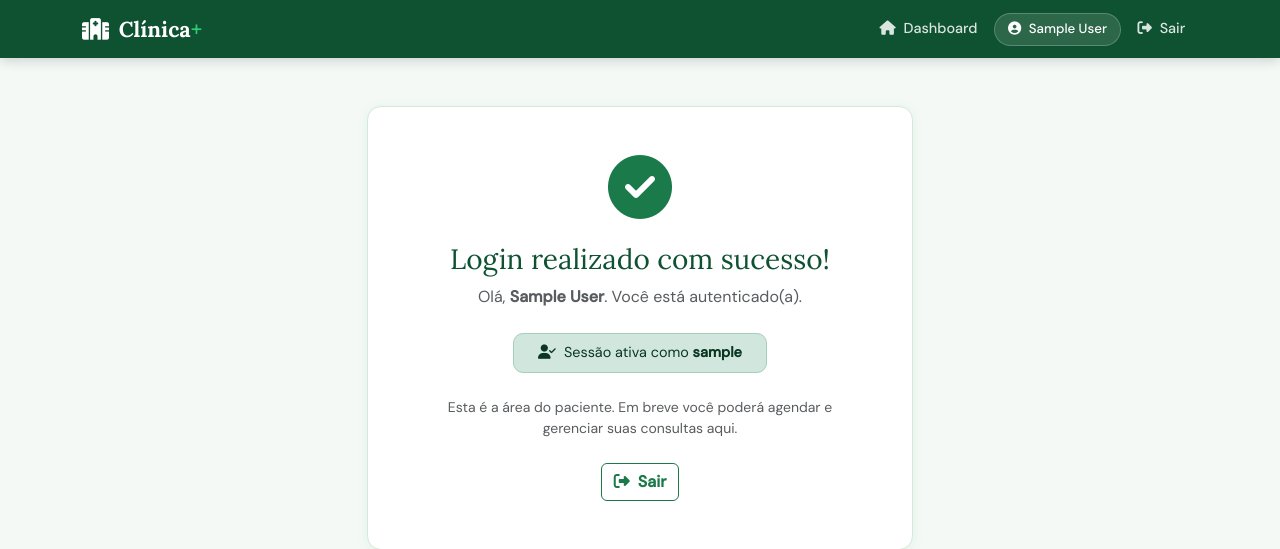
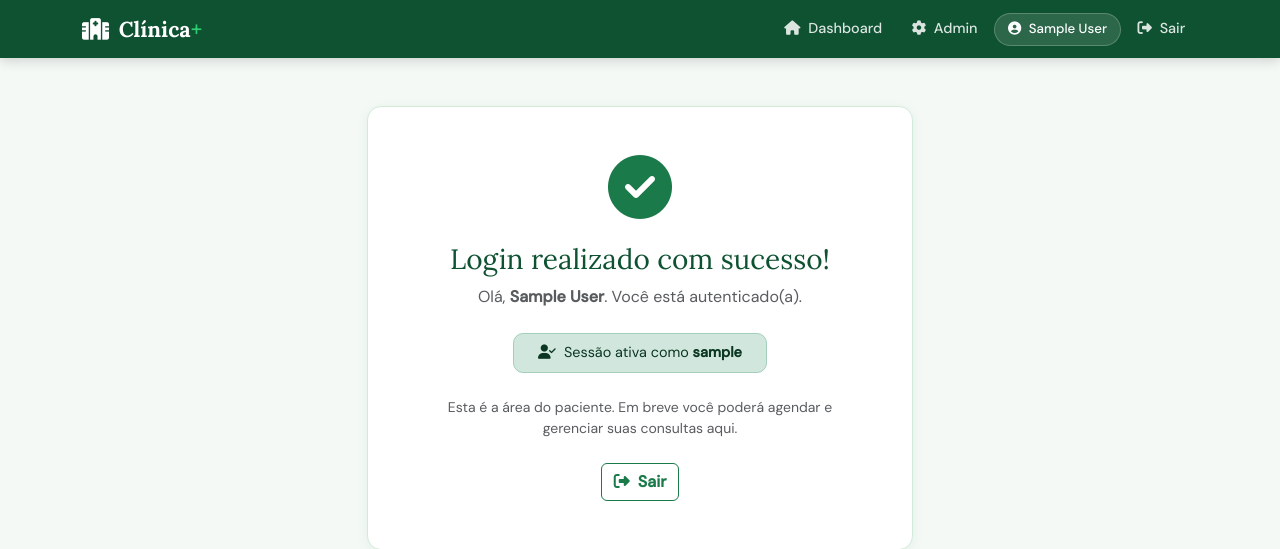
Before and after one commit to otaviosbampato/django-clinica, a Django app: page /dashboard/ in a window 1280 px wide. Shown: the top 549 px of the page. Run offline with Django 5.2, Linux system fonts and the light colour scheme; the visitor is signed in with stand-in values (Sample User, id 1).

Commit message:
feat: add admin button on dashboard page

```diff
--- a/clinica/templates/medical/base.html
+++ b/clinica/templates/medical/base.html
@@ -197,6 +197,13 @@
               <i class="fas fa-home me-1"></i> Dashboard
             </a>
           </li>
+          {% if user.is_staff %}
+          <li class="nav-item">
+            <a class="nav-link" href="/admin/">
+              <i class="fas fa-cog me-1"></i> Admin
+            </a>
+          </li>
+          {% endif %}
           <li class="nav-item">
             <span class="nav-link user-badge">
               <i class="fas fa-user-circle me-1"></i>
```
